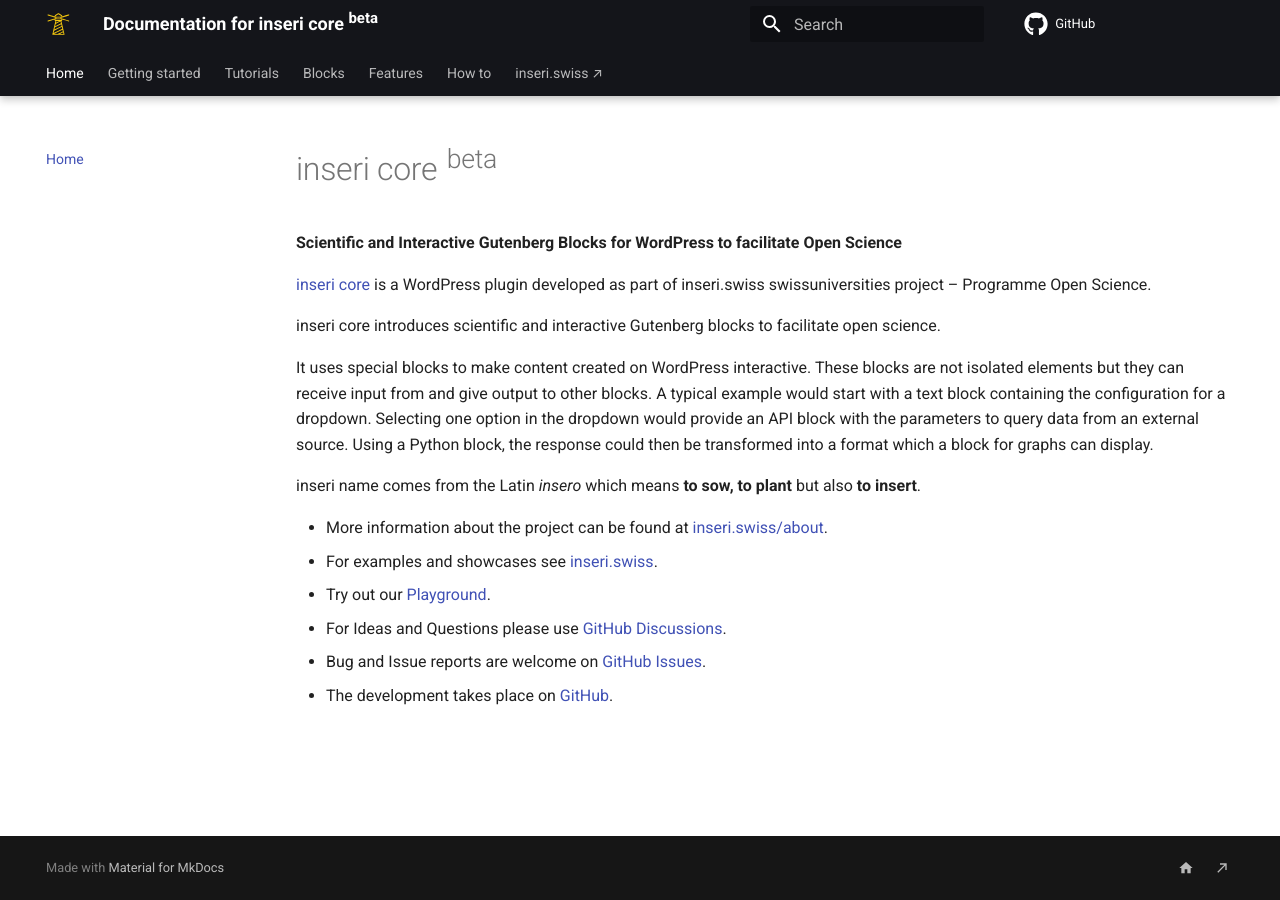
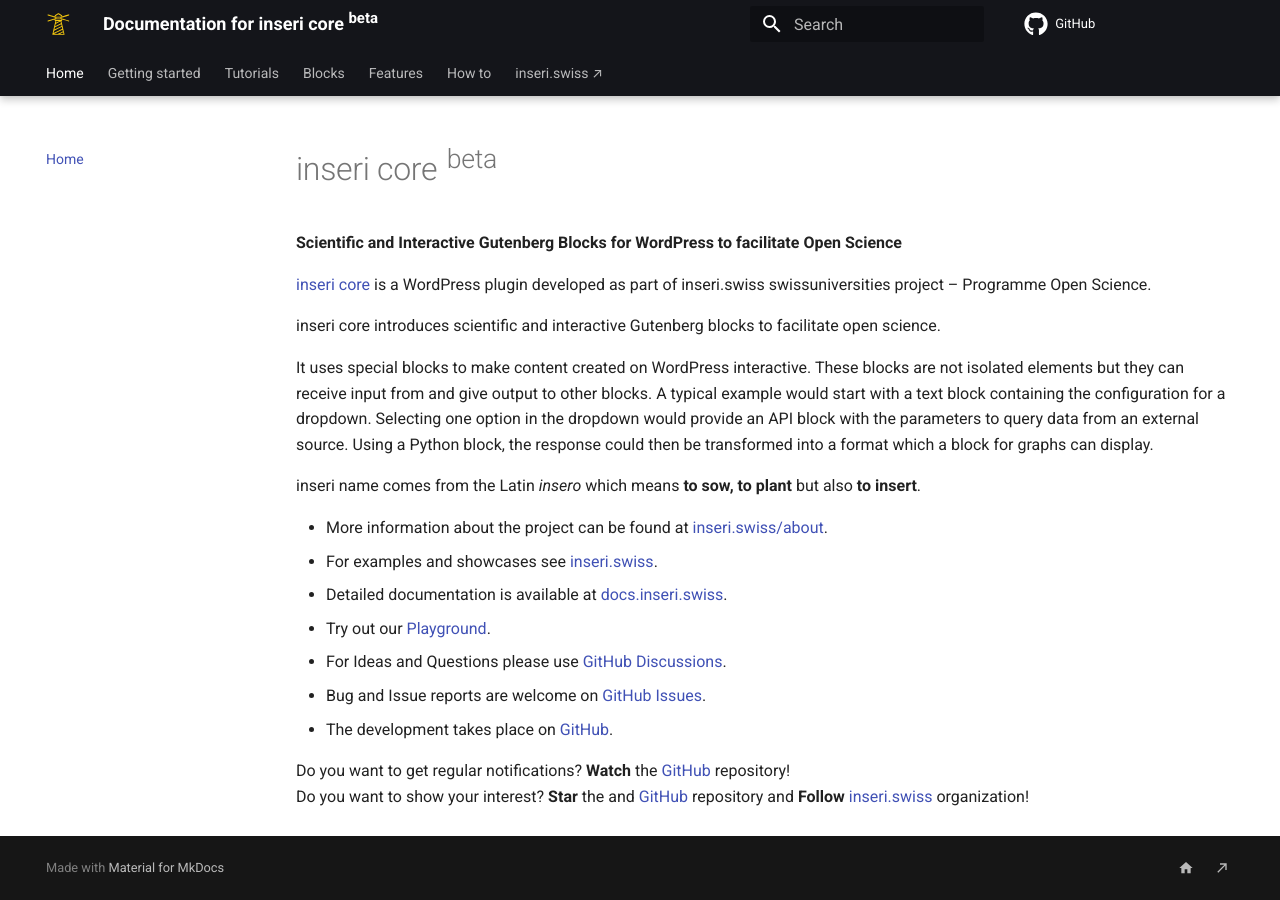
Before and after one commit to inseri-swiss/inseri-core-wp, an MkDocs documentation site: the page built from docs/index.md, in a window 1280 px wide. Built offline with MkDocs 1.6.1 and Material for MkDocs 9.7.7, drawn with Linux system fonts in a browser that asks for light colours; comment, search, counter and statistics services are not loaded.

```diff
--- a/docs/index.md
+++ b/docs/index.md
@@ -15,8 +15,12 @@ Using a Python block, the response could then be transformed into a format which
 inseri name comes from the Latin _insero_ which means **to sow, to plant** but also **to insert**.
 
 - More information about the project can be found at [inseri.swiss/about](https://inseri.swiss/about){:target="\_blank"}.
-- For examples and showcases see [inseri.swiss](https://inseri.swiss/about){:target="\_blank"}.
+- For examples and showcases see [inseri.swiss](https://inseri.swiss){:target="\_blank"}.
+- Detailed documentation is available at [docs.inseri.swiss](https://docs.inseri.swiss/){:target="\_blank"}.
 - Try out our [Playground](https://inseri.swiss/playground/){:target="\_blank"}.
-- For Ideas and Questions please use [GitHub Discussions](https://github.com/inseri-swiss/inseri-core-wp/discussions){:target="\_blank"}.
-- Bug and Issue reports are welcome on [GitHub Issues](https://github.com/inseri-swiss/inseri-core-wp/issues){:target="\_blank"}.
-- The development takes place on [GitHub](https://github.com/inseri-swiss/inseri-core-wp){:target="\_blank"}.
+- For Ideas and Questions please use [GitHub Discussions](https://github.com/inseri-swiss/inseri-core-wp/discussions).
+- Bug and Issue reports are welcome on [GitHub Issues](https://github.com/inseri-swiss/inseri-core-wp/issues).
+- The development takes place on [GitHub](https://github.com/inseri-swiss/inseri-core-wp).
+
+Do you want to get regular notifications? **Watch** the [GitHub](https://github.com/inseri-swiss/inseri-core-wp) repository!<br/>
+Do you want to show your interest? **Star** the and [GitHub](https://github.com/inseri-swiss/inseri-core-wp) repository and **Follow** [inseri.swiss](https://github.com/inseri-swiss/){:target="\_blank"} organization!
```
Also changed, not shown: README.md (+17 -0 lines).
